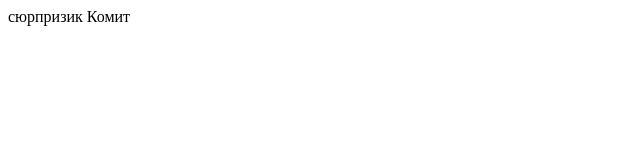
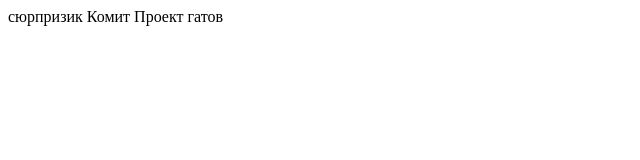
Before and after one commit to kimozzza/homework, a plain HTML site: page index.html in a window 1280 px wide. Shown: the whole page, without its empty margins (0-640 px from the left). Drawn offline with Linux system fonts and the light colour scheme.

Commit message:
Проект готов

```diff
--- a/index.html
+++ b/index.html
@@ -7,5 +7,8 @@
 <body>
 	сюрпризик
 	Комит
+
+
+	Проект гатов
 </body>
 </html>
```
